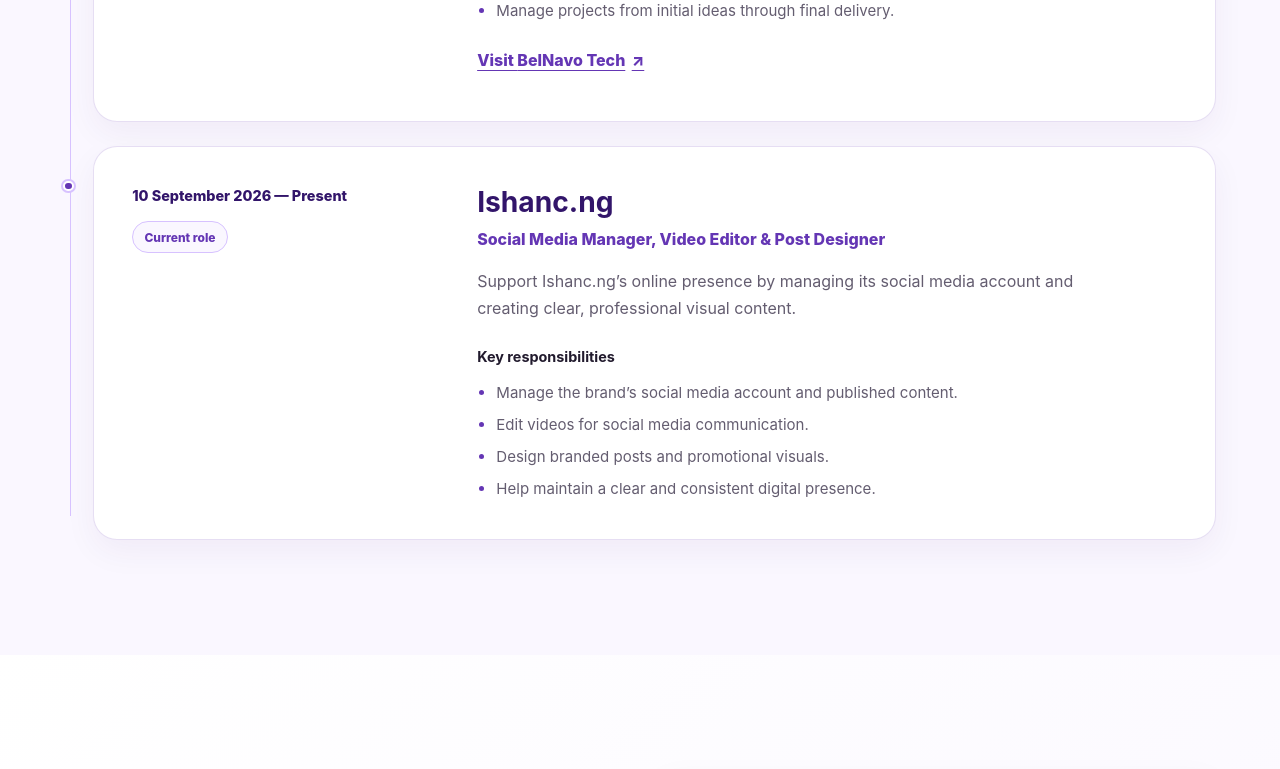
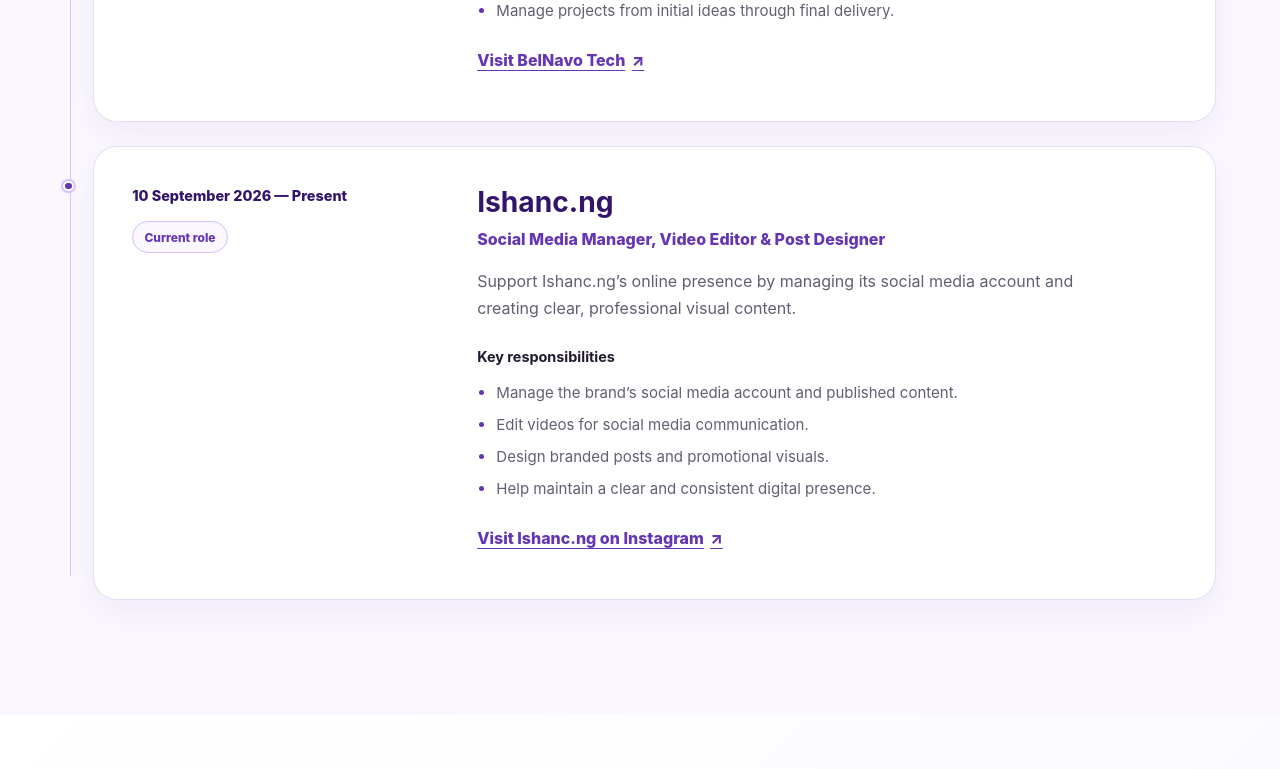
Before and after one commit to DivBgyaza/portfolio, a React (Vite) app: page / in a window 1280 px wide. Shown: the part 6957-7726 px from the top of the page. Built offline with nearby package versions, Linux system fonts and the light colour scheme.

Commit message:
fix: add Ishanc Instagram experience link

```diff
--- a/src/data/portfolio.js
+++ b/src/data/portfolio.js
@@ -169,6 +169,8 @@
         'Design branded posts and promotional visuals.',
         'Help maintain a clear and consistent digital presence.',
       ],
+      url: 'https://www.instagram.com/ishanc.ng',
+      linkLabel: 'Visit Ishanc.ng on Instagram',
     },
   ],
 }
--- a/src/sections/Experience.jsx
+++ b/src/sections/Experience.jsx
@@ -25,8 +25,8 @@
                 {entry.responsibilities.map((responsibility) => <li key={responsibility}>{responsibility}</li>)}
               </ul>
               {entry.url && (
-                <a className="experience-entry__link" href={entry.url} target="_blank" rel="noopener noreferrer" aria-label={`Visit ${entry.organization} (opens in a new tab)`}>
-                  Visit {entry.organization} <span aria-hidden="true">↗</span>
+                <a className="experience-entry__link" href={entry.url} target="_blank" rel="noopener noreferrer" aria-label={`${entry.linkLabel ?? `Visit ${entry.organization}`} (opens in a new tab)`}>
+                  {entry.linkLabel ?? `Visit ${entry.organization}`} <span aria-hidden="true">↗</span>
                 </a>
               )}
             </div>
```
